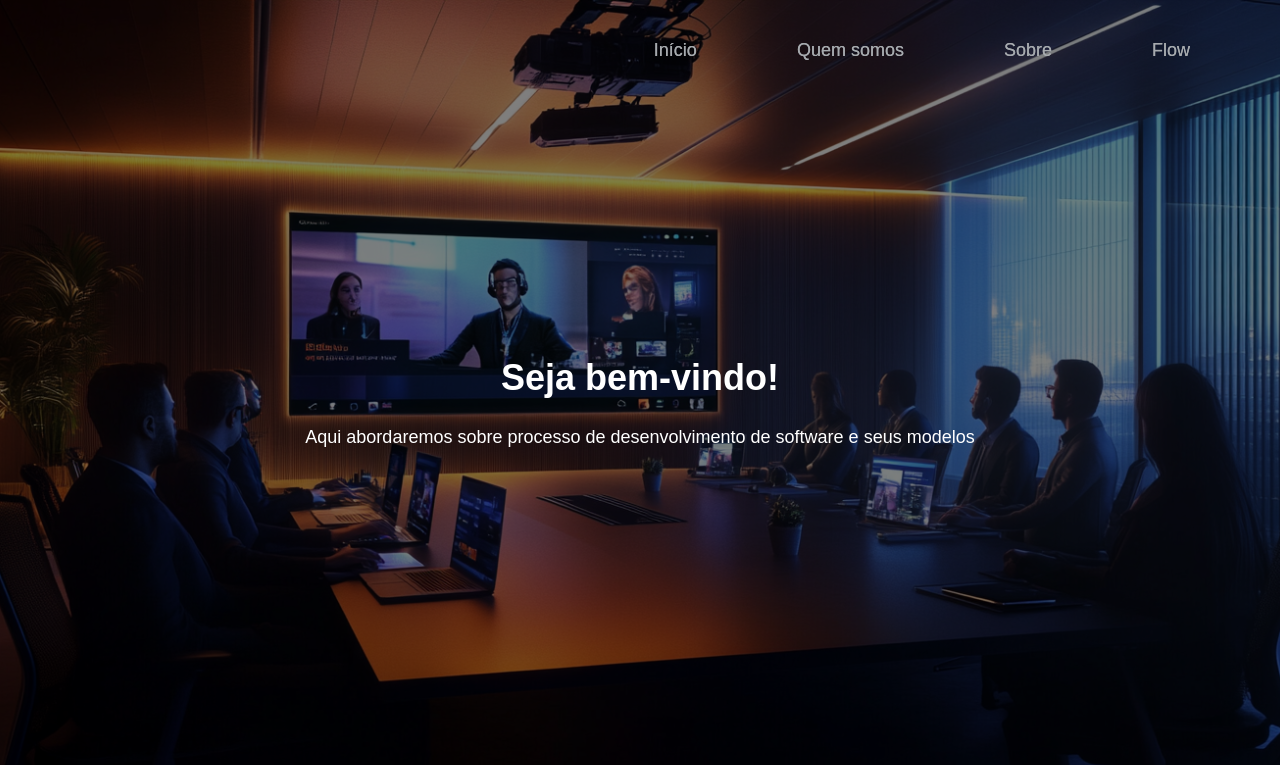
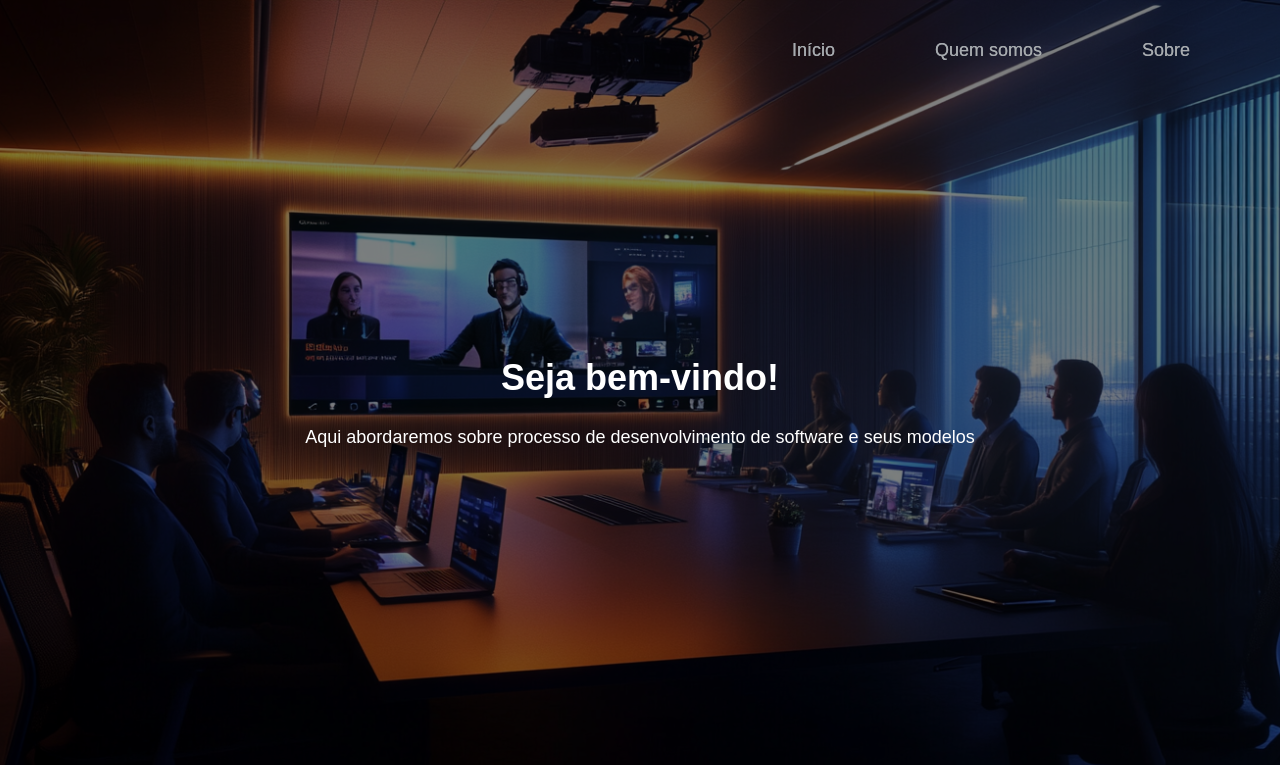
Before and after one commit to moniquearaujoo/fluxo_do_processo, a React (Create React App) app: page / in a window 1280 px wide. Shown: the top 765 px of the page. Built offline with nearby package versions, Linux system fonts and the light colour scheme.

Commit message:
incluindo github do participante Eduardo e retirando o 'flow' da navbar

```diff
--- a/src/components/Navbar.jsx
+++ b/src/components/Navbar.jsx
@@ -11,7 +11,6 @@ function Navbar() {
         <li><Link to="/">Início</Link></li>
         <li><Link to="/quem-somos">Quem somos</Link></li>
         <li><Link to="/flowpage">Sobre</Link></li>
-        <li><Link to="/flow">Flow</Link></li>
       </ul>
     </nav>
   );
--- a/src/pages/QuemSomos.jsx
+++ b/src/pages/QuemSomos.jsx
@@ -48,7 +48,7 @@ function GitHubAvatar({ usernames }) {
 }
 
 function QuemSomos() {
-    const githubUsers = ["willyanhenrique","Gaabs0","moniquearaujoo","Racc3","kaiomartinss"];
+    const githubUsers = ["willyanhenrique","Gaabs0","moniquearaujoo","Racc3","kaiomartinss", "eduardoarjp10"];
 
     return (
         <div style={{ padding: '2rem' }}>
```
